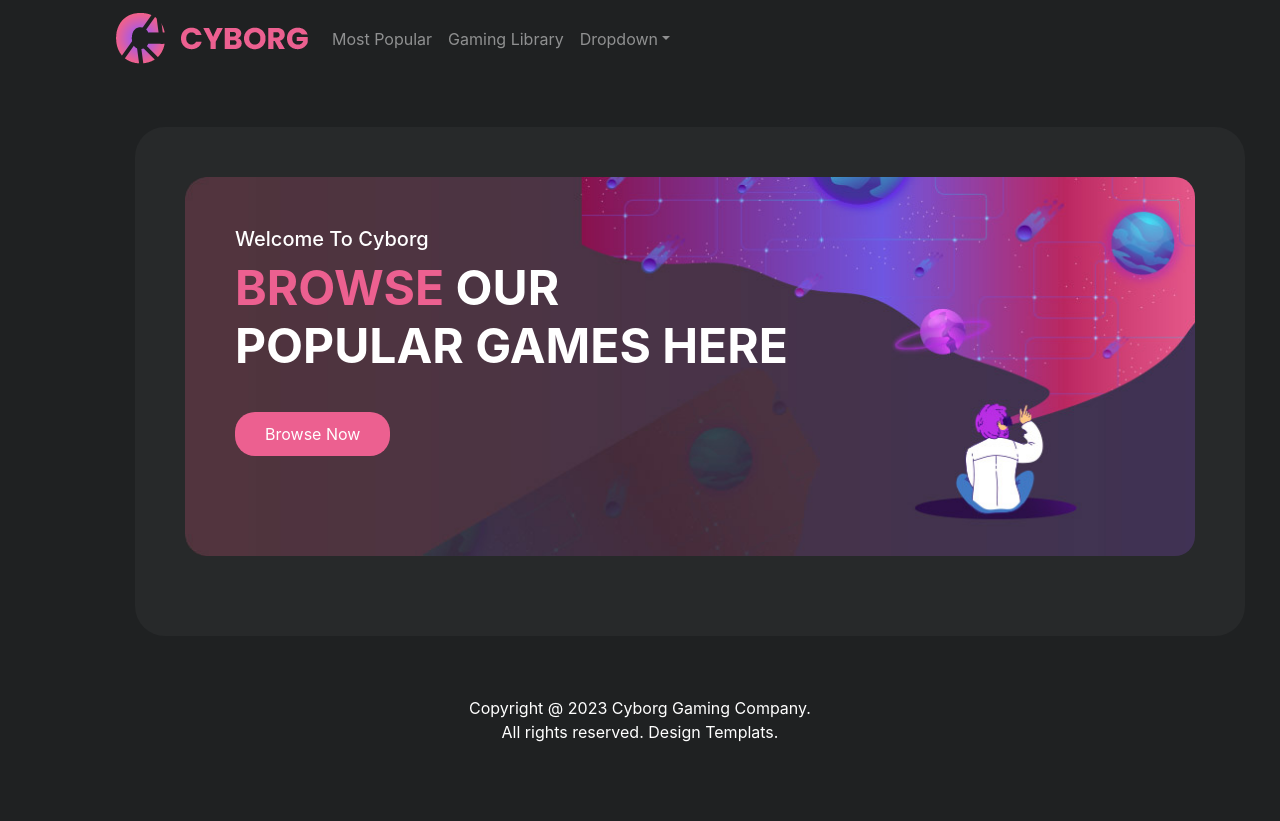
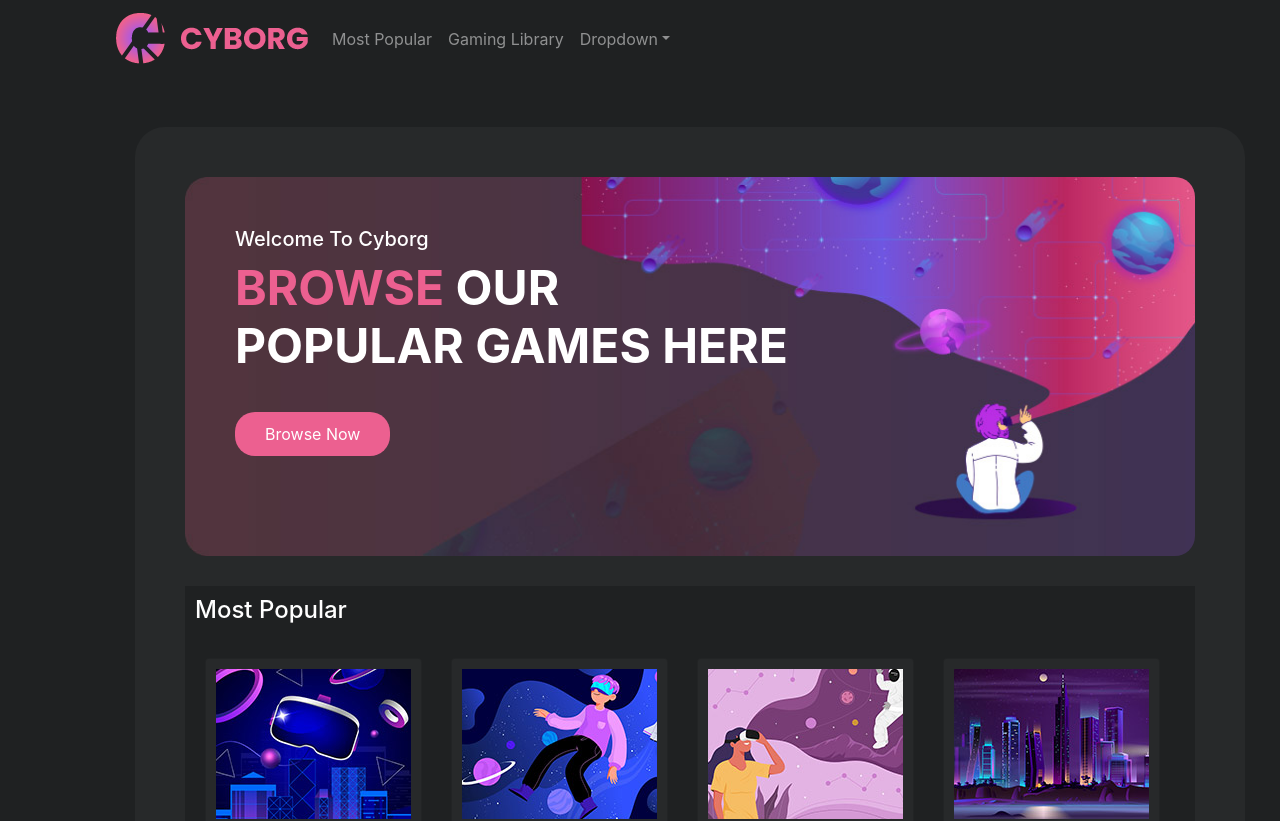
Before and after one commit to Mona-essa/Cyborg-React-Project1, a React (Create React App) app: page /Home in a window 1280 px wide. Shown: the top 821 px of the page. Before the commit the page ends 800 px from the top, so only its background shows below. Built offline with nearby package versions, Linux system fonts and the light colour scheme.

Commit message:
Update Home.js

```diff
--- a/src/Pages/Home/Home.js
+++ b/src/Pages/Home/Home.js
@@ -1,5 +1,5 @@
 import Hero from "../../hero/hero";
-
+import MostPopular from "../../most popular/most-popular";
 
 
 
@@ -7,7 +7,7 @@ const Home = () => {
     return(
         <div>
             <Hero/>
-
+          <MostPopular/>
 
 
         </div>
```
